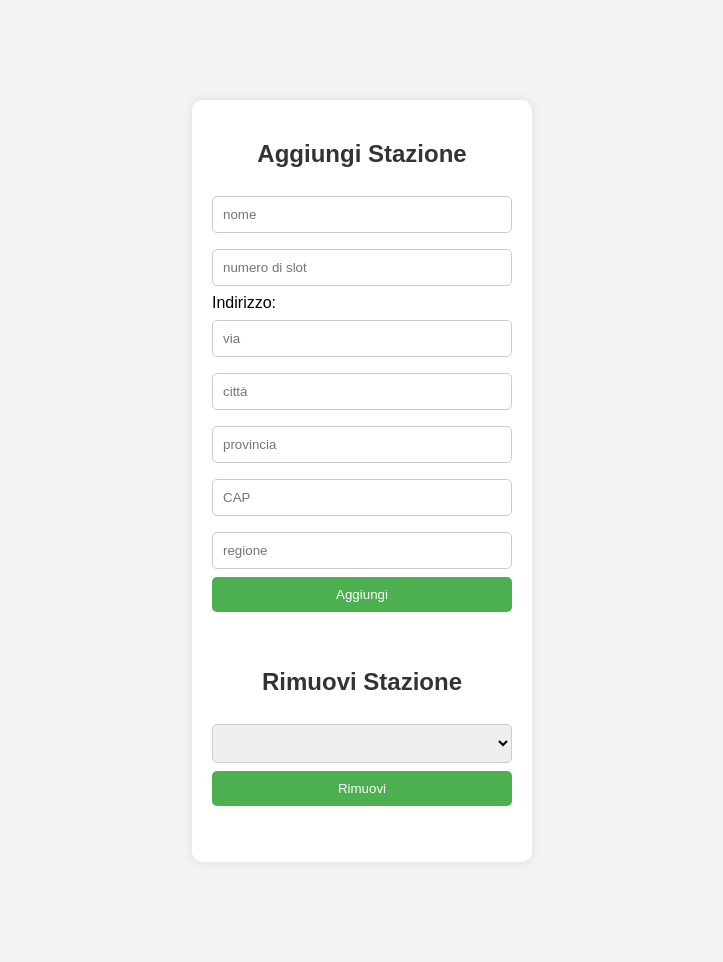
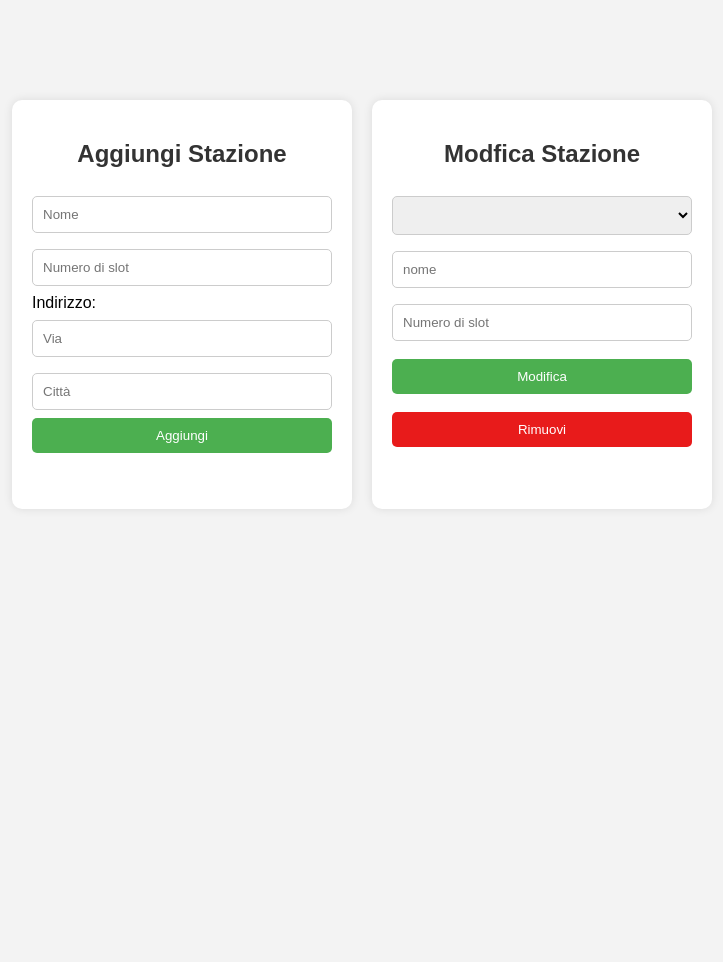
Before and after one commit to riccardomognoni/simulazione_esame_di_stato, a PHP site: page /pages/paginaStazioni.php in a window 1280 px wide. Shown: the whole page, without its empty margins (278-1001 px from the left). After the commit the page ends 453 px from the top, so only its background shows below. Run offline with PHP 8.4, Linux system fonts and the light colour scheme; data that the repository does not hold is empty; some libraries are stand-ins or nearby versions.

Commit message:
aggiunta mappa e implementazione nuove funzionalità

```diff
--- a/codice/js/funzionalita.js
+++ b/codice/js/funzionalitaStazioni.js
@@ -1,3 +1,20 @@
+let lat="";
+let lon="";
+
+function getCoordinate(){
+    var url = 'https://nominatim.openstreetmap.org/search?format=json&q=' + encodeURIComponent("Via Crotto 21/c Cantù");
+
+    $.getJSON(url, function (data) {
+        if (data && data.length > 0) {
+           lat = data[0]["lat"];
+            lon = data[0]["lon"];
+            alert('Latitudine:'+ lat+ 'Longitudine:'+ lon);
+        }
+    });
+}
+
+
+
 function aggiungiStazione() {
 
     let nome = $("#nome").val();
@@ -5,11 +22,8 @@ function aggiungiStazione() {
 
 
     let via = $("#via").val();
-    let cap = $("#cap").val();
-    let regione = $("#regione").val();
-    let provincia = $("#provincia").val();
+
     let citta = $("#citta").val();
-
 
 
 
@@ -18,6 +32,12 @@ function aggiungiStazione() {
 
         alert(data["message"]);
     }, 'json');
+}
+
+function modificaStazione(){
+    let idStazione = $("#stazioni").val();
+    let nome=$("#nomeMOD").val();
+
 }
 
 function rimuoviStazione() {
--- a/codice/pages/login.php
+++ b/codice/pages/login.php
@@ -9,11 +9,13 @@
 
 
 
+
     </script>
 </head>
 
 <body>
-    <div id="formLogin">
+<div class="container">
+    <div id="formLogin" class="form-box" >
         <?php
         //controllo sessione
         if (!isset($_SESSION))
@@ -25,6 +27,7 @@
         <button class="b" type="button" onclick="login('c')">Login</button><br><br>
         <a href="loginAdmin.php">Sei un amministratore? accedi alla tua area privata</a>
     </div>
+</div>
 </body>
 
 </html>
--- a/codice/pages/loginAdmin.php
+++ b/codice/pages/loginAdmin.php
@@ -14,7 +14,8 @@
 </head>
 
 <body>
-    <div id="formLogin">
+<div class="container">
+    <div id="formLogin" class="form-box">
         <?php
         //controllo sessione
         if (!isset($_SESSION))
@@ -25,6 +26,7 @@
         <input type="password" name="password" id="password" placeholder="password"><br>
         <button class="b" type="button" onclick="login('a')">Login</button><br><br>
     </div>
+</div>
 </body>
 
 </html>
--- a/codice/pages/paginaAdmin.php
+++ b/codice/pages/paginaAdmin.php
@@ -15,7 +15,8 @@
 </head>
 
 <body>
-    <div id="formLogin">
+    <div class="container">
+    <div id="formLogin" class="form-box">
         <?php
         //controllo sessione
         if (!isset($_SESSION))
@@ -28,6 +29,7 @@
         <button class="b" type="button" onclick="deleteStazione()">Aggiungi/Rimuovi Bicicletta</button><br><br>
         <button class="b" type="button" onclick="logout()">logout</button><br><br>
     </div>
+    </div>
 </body>
 
 </html>
--- a/codice/pages/paginaStazioni.php
+++ b/codice/pages/paginaStazioni.php
@@ -1,11 +1,14 @@
-<html>
+<!DOCTYPE html>
+<html lang="en">
 
 <head>
+    <meta charset="UTF-8">
+    <meta name="viewport" content="width=device-width, initial-scale=1.0">
+    <title>Form</title>
     <script src="https://code.jquery.com/jquery-3.7.1.min.js"></script>
-    <!--per la password-->
     <script src="https://cdnjs.cloudflare.com/ajax/libs/crypto-js/4.0.0/crypto-js.min.js"></script>
     <link href="../style/loginStyle.css" rel="stylesheet">
-    <script src="../js/funzionalita.js"> </script>
+    <script src="../js/funzionalitaStazioni.js"> </script>
     <script>
         $(document).ready(function(){
             $.get("../ajax/getStazioni.php", {}, function (data) {
@@ -21,35 +24,35 @@
         }, 'json');
         })
     </script>
-
-
 </head>
 
 <body>
-    <div id="formLogin">
+    <div class="container">
+        <div id="formLogin" class="form-box">
             <?php
-        //controllo sessione
             if (!isset($_SESSION))
                 session_start();
             ?>
             <h2>Aggiungi Stazione</h2>
-        <input type="text" name="nome" id="nome" placeholder="nome" required><br>
-        <input type="number" name="numslot" id="numslot" placeholder="numero di slot" required><br>
+            <input type="text" name="nome" id="nome" placeholder="Nome" required><br>
+            <input type="number" name="numslot" id="numslot" placeholder="Numero di slot" required><br>
+            <label for="via">Indirizzo:</label>
+            <input type="text" name="" id="via" placeholder="Via" required><br>
+            <input type="text" name="" id="citta" placeholder="Città" required><br>
 
-        Indirizzo:
-        <input type="text" name="" id="via" placeholder="via" required><br>
-        <input type="text" name="" id="citta" placeholder="città" required><br>
-        <input type="text" name="" id="provincia" placeholder="provincia" required><br>
-        <input type="text" name="" id="cap" placeholder="CAP" required><br>
-        <input type="text" name="" id="regione" placeholder="regione" required><br>
             <button class="b" type="button" onclick="aggiungiStazione()">Aggiungi</button><br><br>
+        </div>
+
+        <div id="formRemove" class="form-box">
+            <h2>Modfica Stazione</h2>
+            <select name="" id="stazioni"></select>
+            <input type="text" id="nomeMOD" placeholder="nome">
+            <input type="number" name="numslot" id="numslotMOD" placeholder="Numero di slot" required><br>
 
 
-
-
-        <h2>Rimuovi Stazione</h2>
-        <select name="" id="stazioni"></select>
-        <button class="b" type="button" onclick="rimuoviStazione()">Rimuovi</button><br><br>
+            <button  type="button" onclick="modificaStazione()">Modifica</button><br><br>
+            <button class="remove-button b" type="button" onclick="rimuoviStazione()">Rimuovi</button><br><br>
+        </div>
     </div>
 </body>
 
--- a/codice/pages/registra.php
+++ b/codice/pages/registra.php
@@ -20,9 +20,6 @@
 
 
             let via = $("#via").val();
-            let cap = $("#cap").val();
-            let regione = $("#regione").val();
-            let provincia = $("#provincia").val();
             let citta = $("#citta").val();
 
 
@@ -67,9 +64,6 @@
         Indirizzo:
         <input type="text" name="" id="via" placeholder="via"><br>
         <input type="text" name="" id="citta" placeholder="città"><br>
-        <input type="text" name="" id="provincia" placeholder="provincia"><br>
-        <input type="text" name="" id="cap" placeholder="CAP"><br>
-        <input type="text" name="" id="regione" placeholder="regione"><br>
         <button class="b" type="button" onclick="registra()">Registrati</button><br><br>
     </div>
 </body>
--- a/codice/style/loginStyle.css
+++ b/codice/style/loginStyle.css
@@ -1,3 +1,4 @@
+/* Basic body styling */
 body {
     font-family: Arial, sans-serif;
     background-color: #f3f3f3;
@@ -5,21 +6,32 @@ body {
     padding: 0;
 }
 
-#formLogin {
+/* Styling for the main container holding both forms */
+.container {
+    display: flex;
+    justify-content: center;
+    margin-top: 100px;
+}
+
+/* Styling for the login form container */
+.form-box {
     background-color: #fff;
     width: 300px;
-    margin: 100px auto;
     padding: 20px;
     border-radius: 10px;
-    box-shadow: 0px 0px 10px rgba(0, 0, 0, 0.1);
+    box-shadow: 0px 0px 10px rgba(0, 0, 0, 0.1); /* Add subtle shadow for depth */
+    margin: 0 10px; /* Add some space between the two forms */
 }
 
+/* Centering the heading and setting color */
 h2 {
     text-align: center;
     color: #333;
 }
 
-input[type="text"], select,
+/* Styling for all input elements and select elements */
+input[type="text"],
+select,
 input[type="password"],
 input[type="number"] {
     width: 100%;
@@ -27,25 +39,33 @@ input[type="number"] {
     margin: 8px 0;
     border: 1px solid #ccc;
     border-radius: 5px;
-    box-sizing: border-box;
+    box-sizing: border-box; /* Ensure padding and border are included in the element's total width and height */
 }
 
+/* Styling for the button element */
 button {
     width: 100%;
     padding: 10px;
     margin-top: 10px;
     border: none;
     border-radius: 5px;
-    background-color: #4caf50;
+    background-color: #4caf50; /* Green background color */
     color: white;
-    cursor: pointer;
+    cursor: pointer; /* Pointer cursor on hover */
 }
 
+/* Change background color on hover for the button */
 button:hover {
-    background-color: #45a049;
+    background-color: #45a049; /* Darker green on hover */
 }
 
+/* Utility class for centering elements */
 .b {
     display: block;
     margin: auto;
 }
+
+/* Specific styling for a remove button */
+.remove-button {
+    background-color: rgb(232, 27, 27); /* Red background color */
+}
```
Also changed, not shown: codice/index.php (+41 -2 lines), codice/style/main.css (added, +59 -0 lines), codice/ajax/REST/Operazioni/create.php (added). Lines whose indentation alone changed are shown as unchanged.
